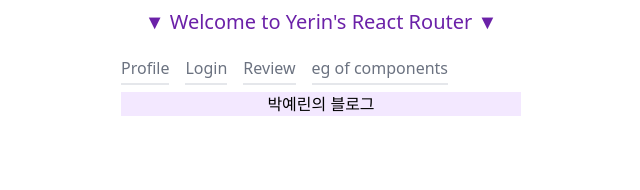
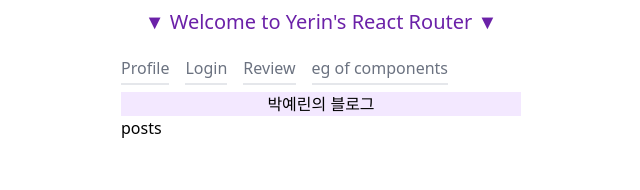
Before and after one commit to get-py/myproj-react, a React (Create React App) app: page /blog in a window 1280 px wide. Shown: the top 190 px of the page, without its empty margins (319-959 px from the left). Built offline with nearby package versions, Linux system fonts and the light colour scheme.

Commit message:
blog의 components 및 pages 기본 틀 생성

```diff
--- a/src/App.js
+++ b/src/App.js
@@ -6,7 +6,7 @@
 import TopNav from 'components/TopNav';
 import Components from 'pages/examples/Components';
 import ReviewForm from 'pages/reviews/ReviewForm';
-import PageBlog from 'pages/blog/PageBlog';
+import PageBlog from 'pages/blog/PageBlogList';
 
 function App() {
   return (
--- /dev/null
+++ b/src/components/blog/BlogDetail.jsx
@@ -0,0 +1,9 @@
+function BlogDetail() {
+  return (
+    <div>
+      <h4>post</h4>
+    </div>
+  );
+}
+
+export default BlogDetail;
--- /dev/null
+++ b/src/components/blog/BlogForm.jsx
@@ -0,0 +1,9 @@
+function BlogForm() {
+  return (
+    <div>
+      <h4>form</h4>
+    </div>
+  );
+}
+
+export default BlogForm;
--- /dev/null
+++ b/src/components/blog/BlogList.jsx
@@ -0,0 +1,9 @@
+function BlogList() {
+  return (
+    <div>
+      <h4>posts</h4>
+    </div>
+  );
+}
+
+export default BlogList;
--- a/src/pages/blog/PageBlog.jsx
+++ /dev/null
@@ -1,9 +0,0 @@
-function PageBlog() {
-  return (
-    <div>
-      <h1 className="bg-purple-100 text-center">박예린의 블로그</h1>
-    </div>
-  );
-}
-
-export default PageBlog;
--- /dev/null
+++ b/src/pages/blog/PageBlogDetail.jsx
@@ -0,0 +1,9 @@
+function PageBlogDetail() {
+  return (
+    <div>
+      <h1>Post</h1>
+    </div>
+  );
+}
+
+export default PageBlogDetail;
--- /dev/null
+++ b/src/pages/blog/PageBlogForm.jsx
@@ -0,0 +1,10 @@
+import BlogForm from 'components/blog/BlogForm';
+
+function PageBlogForm() {
+  <div>
+    <h1>Form</h1>
+    <BlogForm />
+  </div>;
+}
+
+export default PageBlogForm;
--- /dev/null
+++ b/src/pages/blog/PageBlogList.jsx
@@ -0,0 +1,12 @@
+import BlogList from 'components/blog/BlogList';
+
+function PageBlogList() {
+  return (
+    <div>
+      <h1 className="bg-purple-100 text-center">박예린의 블로그</h1>
+      <BlogList />
+    </div>
+  );
+}
+
+export default PageBlogList;
```
